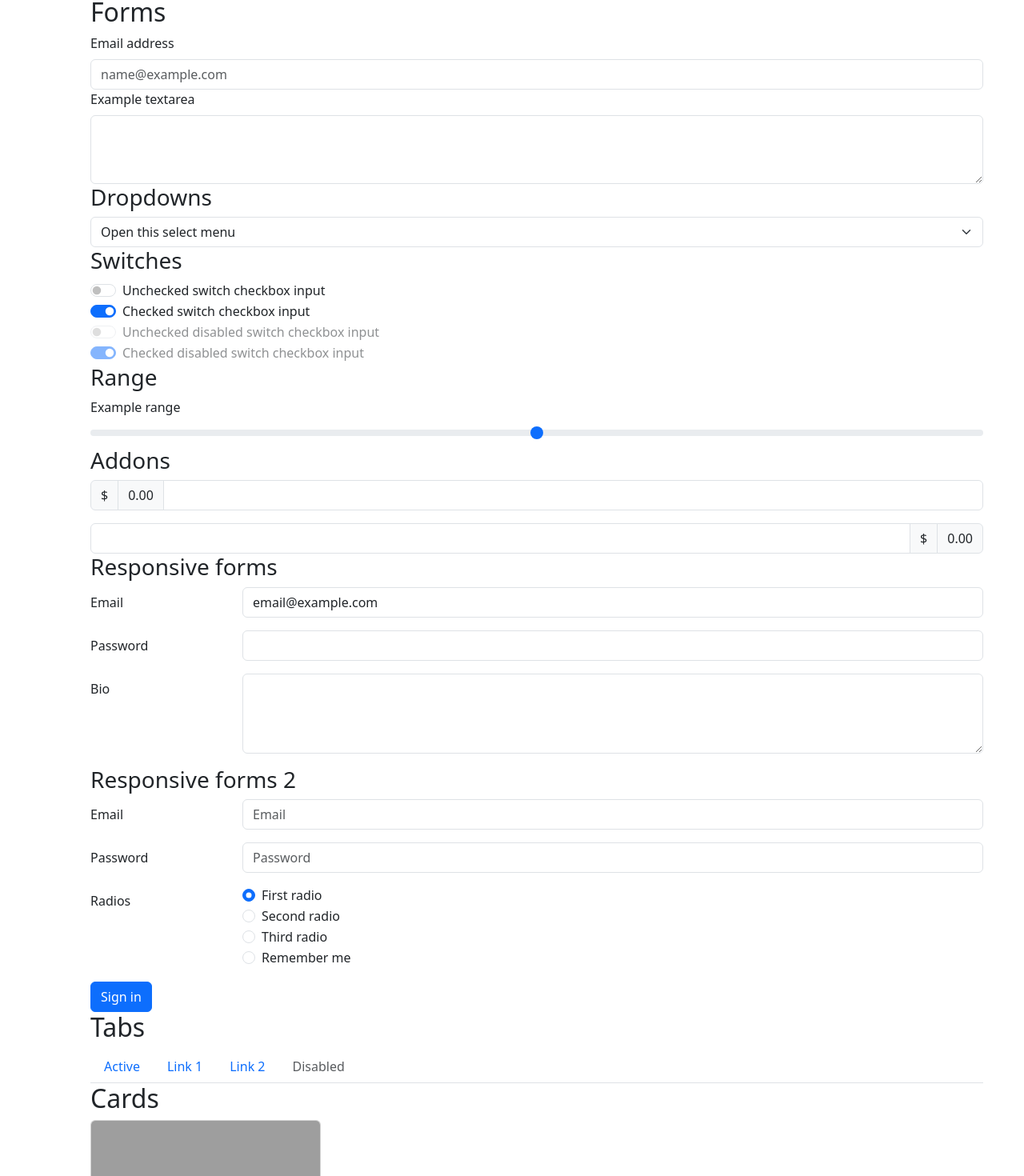
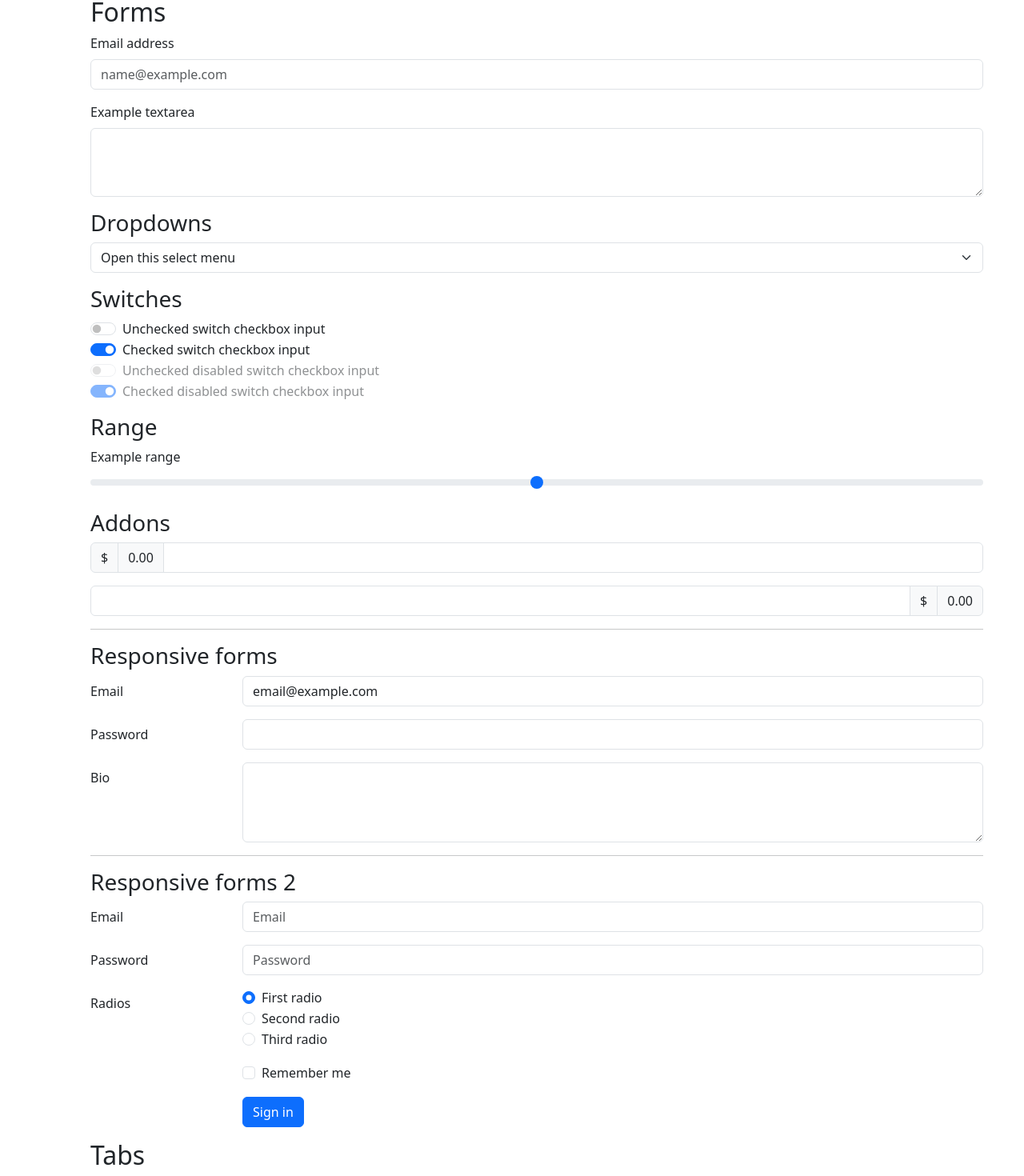
Before and after one commit to carynd/kambaz-next-js, a Next.js app: page /Labs/Lab2 in a window 1280 px wide. Shown: the part 6780-8250 px from the top of the page at 80% size. Built offline with nearby package versions, Linux system fonts and the light colour scheme; grey boxes are pictures that could not be loaded.

Commit message:
Assignment imports

```diff
--- a/src/app/(Kambaz)/Courses/[cid]/Assignments/AssignmentsControls.tsx
+++ b/src/app/(Kambaz)/Courses/[cid]/Assignments/AssignmentsControls.tsx
@@ -9,8 +9,7 @@ export default function AssignmentsControls() {
   return (
     <div id="wd-assignments-controls" className="d-flex align-items-center">
 
-      {/* Search Bar on the left, taking up available space */}
-      <div className="flex-grow-1 me-">
+      <div className="flex-grow-1 me-2">
 
         <InputGroup>
           <InputGroupText>
@@ -24,9 +23,8 @@ export default function AssignmentsControls() {
 
       </div>
 
-      {/* Buttons on the right */}
       <div>
-        <Button variant="secondary" className="me-1">
+        <Button variant="secondary" className="me-2">
           <FaPlus className="me-1" />
           Group
         </Button>
--- a/src/app/Labs/Lab2/BootstrapForms.tsx
+++ b/src/app/Labs/Lab2/BootstrapForms.tsx
@@ -1,15 +1,5 @@
 "use client";
-import {
-  Button,
-  Col,
-  Form,
-  FormCheck,
-  FormControl,
-  FormLabel,
-  FormSelect,
-  InputGroup,
-  Row,
-} from "react-bootstrap";
+import { Button, Col, Form, FormCheck, FormControl, FormGroup, FormLabel, FormSelect, InputGroup, Row } from "react-bootstrap";
 import FormRange from "react-bootstrap/esm/FormRange";
 import InputGroupText from "react-bootstrap/esm/InputGroupText";
 
@@ -17,53 +7,49 @@ export default function BootstrapForms() {
   return (
     <div id="wd-css-styling-forms">
       <h2>Forms</h2>
+
+      {/* FIX: Wrapped in FormGroup for proper structure and spacing */}
+      <FormGroup className="mb-3">
         <FormLabel>Email address</FormLabel>
         <FormControl type="email" placeholder="name@example.com" />
+      </FormGroup>
+      <FormGroup className="mb-3">
         <FormLabel>Example textarea</FormLabel>
         <FormControl as="textarea" rows={3} />
-      <div id="wd-css-styling-dropdowns">
+      </FormGroup>
+
+      <div id="wd-css-styling-dropdowns" className="mb-3">
         <h3>Dropdowns</h3>
+        {/* FIX: Used FormSelect */}
         <FormSelect>
-          <option value="0" defaultChecked>
-            Open this select menu
-          </option>
+          <option>Open this select menu</option>
           <option value="1">One</option>
           <option value="2">Two</option>
           <option value="3">Three</option>
         </FormSelect>
       </div>
-      <div id="wd-css-styling-switches">
+
+      <div id="wd-css-styling-switches" className="mb-3">
         <h3>Switches</h3>
-        <FormCheck
-          type="switch"
-          defaultChecked={false}
-          label="Unchecked switch checkbox input"
-        />
-        <FormCheck
-          type="switch"
-          defaultChecked={true}
-          label="Checked switch checkbox input"
-        />
-        <FormCheck
-          type="switch"
-          defaultChecked={false}
-          label="Unchecked disabled switch checkbox input"
-          disabled
-        />
-        <FormCheck
-          type="switch"
-          defaultChecked={true}
-          label="Checked disabled switch checkbox input"
-          disabled
-        />
+        {/* FIX: Used FormCheck */}
+        <FormCheck type="switch" label="Unchecked switch checkbox input" />
+        <FormCheck type="switch" label="Checked switch checkbox input" defaultChecked />
+        <FormCheck type="switch" label="Unchecked disabled switch checkbox input" disabled />
+        <FormCheck type="switch" label="Checked disabled switch checkbox input" defaultChecked disabled />
       </div>
-      <div id="wd-css-styling-range-and-sliders">
+
+      <div id="wd-css-styling-range-and-sliders" className="mb-3">
         <h3>Range</h3>
+        {/* FIX: Used FormGroup and FormRange */}
+        <FormGroup>
           <FormLabel>Example range</FormLabel>
           <FormRange min="0" max="5" step="0.05" />
+        </FormGroup>
       </div>
-      <div id="wd-css-styling-addons">
+
+      <div id="wd-css-styling-addons" className="mb-3">
         <h3>Addons</h3>
+        {/* FIX: Used InputGroupText */}
         <InputGroup className="mb-3">
           <InputGroupText>$</InputGroupText>
           <InputGroupText>0.00</InputGroupText>
@@ -75,94 +61,76 @@ export default function BootstrapForms() {
           <InputGroupText>0.00</InputGroupText>
         </InputGroup>
       </div>
+
+      <hr />
+
+      {/* FIX: Corrected responsive forms with FormGroup and controlId in the right place */}
       <div id="wd-css-responsive-forms-1">
         <h3>Responsive forms</h3>
-        <Row className="mb-3" controlId="email1">
-          <FormLabel column sm={2}>
-            {" "}
-            Email{" "}
-          </FormLabel>
+        <FormGroup as={Row} className="mb-3" controlId="email1">
+          <FormLabel column sm={2}>Email</FormLabel>
           <Col sm={10}>
             <FormControl type="email" defaultValue="email@example.com" />
           </Col>
-        </Row>
-        <Row className="mb-3" controlId="password1">
-          <FormLabel column sm={2}>
-            {" "}
-            Password{" "}
-          </FormLabel>
+        </FormGroup>
+
+        <FormGroup as={Row} className="mb-3" controlId="password1">
+          <FormLabel column sm={2}>Password</FormLabel>
           <Col sm={10}>
             <FormControl type="password" />
           </Col>
-        </Row>
-        <Row className="mb-3" controlId="textarea2">
-          <FormLabel column sm={2}>
-            {" "}
-            Bio{" "}
-          </FormLabel>
+        </FormGroup>
+
+        <FormGroup as={Row} className="mb-3" controlId="textarea2">
+          <FormLabel column sm={2}>Bio</FormLabel>
           <Col sm={10}>
             <FormControl as="textarea" style={{ height: "100px" }} />
           </Col>
-        </Row>
+        </FormGroup>
       </div>
+
+      <hr />
+
+      {/* FIX: Corrected second responsive form block */}
       <div id="wd-css-responsive-forms-2">
         <h3>Responsive forms 2</h3>
         <Form>
-          <Row className="mb-3" controlId="formHorizontalEmail">
-            <FormLabel column sm={2}>
-              {" "}
-              Email{" "}
-            </FormLabel>
+          <FormGroup as={Row} className="mb-3" controlId="formHorizontalEmail">
+            <FormLabel column sm={2}>Email</FormLabel>
             <Col sm={10}>
-              {" "}
-              <FormControl type="email" placeholder="Email" />{" "}
+              <FormControl type="email" placeholder="Email" />
             </Col>
-          </Row>
-          <Row className="mb-3" controlId="formHorizontalPassword">
-            <FormLabel column sm={2}>
-              {" "}
-              Password{" "}
-            </FormLabel>
+          </FormGroup>
+
+          <FormGroup as={Row} className="mb-3" controlId="formHorizontalPassword">
+            <FormLabel column sm={2}>Password</FormLabel>
             <Col sm={10}>
-              {" "}
-              <FormControl type="password" placeholder="Password" />{" "}
+              <FormControl type="password" placeholder="Password" />
             </Col>
-          </Row>
+          </FormGroup>
+
           <fieldset>
-            <Row className="mb-3">
-              <FormLabel as="legend" column sm={2}>
-                {" "}
-                Radios{" "}
-              </FormLabel>
+            <FormGroup as={Row} className="mb-3">
+              <FormLabel as="legend" column sm={2}>Radios</FormLabel>
               <Col sm={10}>
-                <FormCheck
-                  type="radio"
-                  label="First radio"
-                  name="formHorizontalRadios"
-                  defaultChecked
-                />
-                <FormCheck
-                  type="radio"
-                  label="Second radio"
-                  name="formHorizontalRadios"
-                />
-                <FormCheck
-                  type="radio"
-                  label="Third radio"
-                  name="formHorizontalRadios"
-                />
-                <FormCheck
-                  type="radio"
-                  label="Remember me"
-                  name="formHorizontalRadios"
-                />
+                <FormCheck type="radio" label="First radio" name="formHorizontalRadios" defaultChecked />
+                <FormCheck type="radio" label="Second radio" name="formHorizontalRadios" />
+                <FormCheck type="radio" label="Third radio" name="formHorizontalRadios" />
               </Col>
-            </Row>
+            </FormGroup>
           </fieldset>
-          <Col>
-            {" "}
-            <Button type="submit">Sign in</Button>{" "}
+
+          <FormGroup as={Row} className="mb-3">
+             <Col sm={{ span: 10, offset: 2 }}>
+                <FormCheck label="Remember me" />
              </Col>
+          </FormGroup>
+
+          <FormGroup as={Row} className="mb-3">
+            <Col sm={{ span: 10, offset: 2 }}>
+              <Button type="submit">Sign in</Button>
+            </Col>
+          </FormGroup>
         </Form>
       </div>
     </div>
```
Also changed, not shown: src/app/(Kambaz)/Courses/[cid]/Assignments/[aid]/page.tsx (+41 -41 lines), src/app/(Kambaz)/Courses/[cid]/Assignments/page.tsx (+25 -31 lines). Lines whose indentation alone changed are shown as unchanged.
